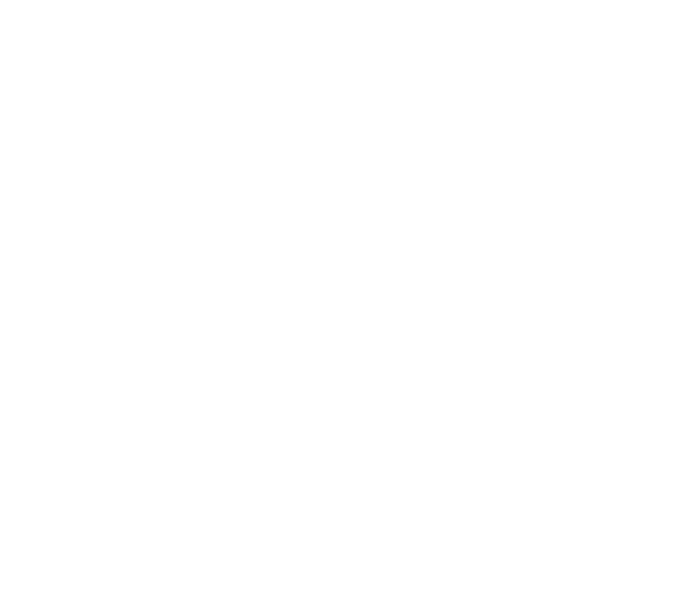
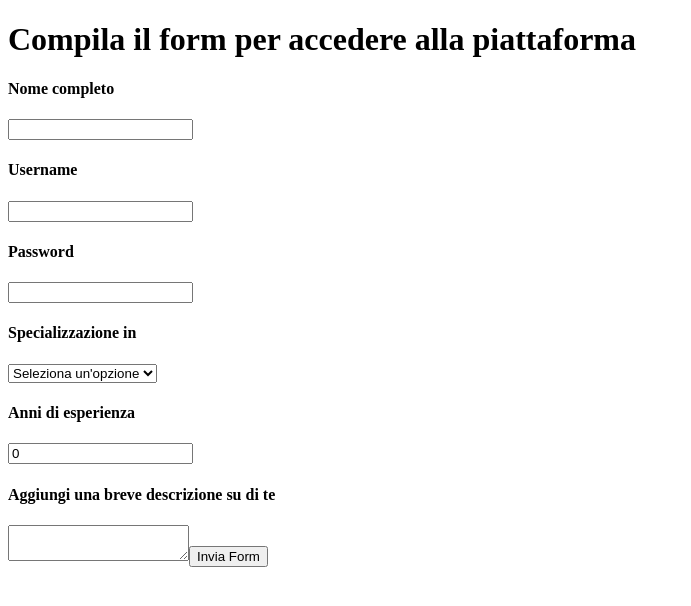
Before and after one commit to chiaraalle/ex-react-useref-signup, a React (Vite) app: page / in a window 1280 px wide. Shown: the top 606 px of the page, without its empty margins (0-691 px from the left). Built offline with nearby package versions, Linux system fonts and the light colour scheme.

Commit message:
add input and useState

```diff
--- a/src/App.jsx
+++ b/src/App.jsx
@@ -1,9 +1,70 @@
+import { useState } from "react";
 
 function App() {
+  const [name, setName] = useState('');
+  const [username, setUsername] = useState('');
+  const [password, setPassword] = useState('');
+  const [selectedOption, setSelectedOption] = useState('');
+  const [yearsOfExperience, setYearsOfExprience] = useState(0);
+  const [description, setDescription] = useState('');
+
+  const handleSubmit = (e) => {
+    e.preventDefault();
+    console.log(`
+      -Nome completo: ${name};
+      -Username: ${username};
+      -Password: ${password};
+      -Specializzazione: ${selectedOption};
+      -Anni di esperienza: ${yearsOfExperience};
+      -Breve descrizione: ${description};
+      `)
+  }
 
 
   return (
     <>
+    <h1>Compila il form per accedere alla piattaforma</h1>
+    <form onSubmit={handleSubmit}>
+      <h4>Nome completo</h4>
+      <input
+        type="text"
+        name="names"
+        value={name}
+        onChange={(e) => setName(e.target.value)}
+      />
+      <h4>Username</h4>
+      <input
+        type="text"
+        name="username"
+        value={username}
+        onChange={(e) => setUsername(e.target.value)}
+       />
+      <h4>Password</h4>
+      <input
+        type="password"
+        name="password"
+        value={password}
+        onChange={(e) => setPassword(e.target.value)}
+       />
+      <h4>Specializzazione in</h4>
+      <select name="option" value={selectedOption} onChange={(e) => setSelectedOption(e.target.value)}>
+        <option value="">Seleziona un'opzione</option>
+        <option value="option1">Full Stack</option>
+        <option value="option2">Frontend</option>
+        <option value="option3">Backend</option>
+      </select>
+      <h4>Anni di esperienza</h4>
+      <input
+        type="number"
+        name="years"
+        value={yearsOfExperience}
+        onChange={(e) => setYearsOfExprience(e.target.value)}
+      />
+      <h4>Aggiungi una breve descrizione su di te</h4>
+      <textarea name="description" value={description}
+        onChange={(e) => setDescription(e.target.value)}></textarea>
+      <button>Invia Form</button>
+    </form>
 
     </>
   )
```
